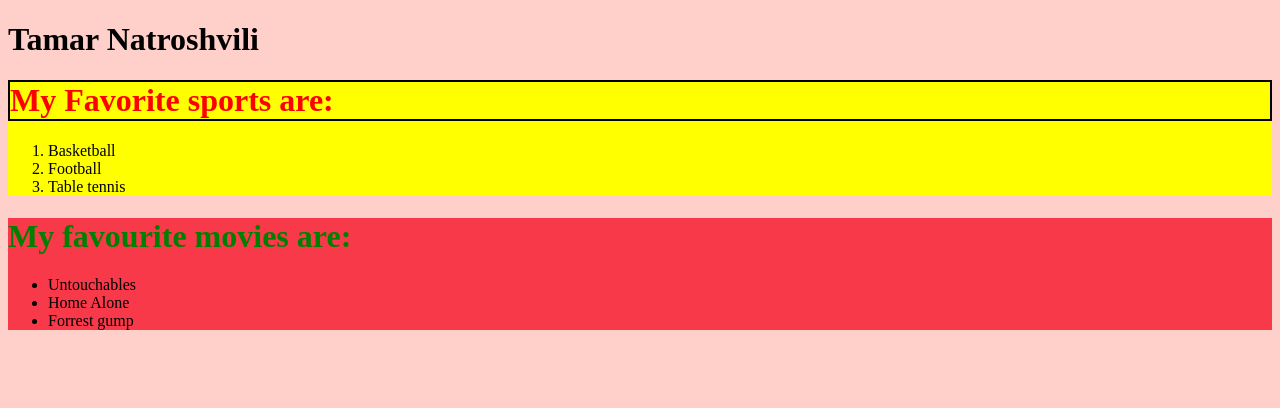
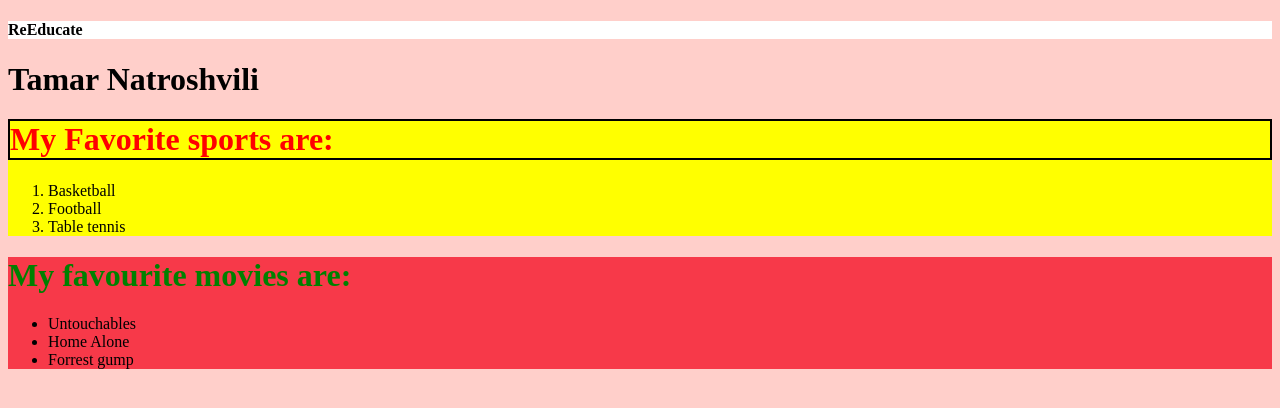
Before and after one commit to TamariiN/Lecture-2, a plain HTML site: page index.html in a window 1280 px wide. Drawn offline with Linux system fonts and the light colour scheme.

Commit message:
Add Heading on the top

```diff
--- a/index.html
+++ b/index.html
@@ -9,7 +9,8 @@
 <body style="background-color: hsla(6,100%,89.6%,1);">
 
    <div>
-
+<h4 style="background-color: white
+;">ReEducate</h4>
        <h1>Tamar Natroshvili</h1>
 
 
```
